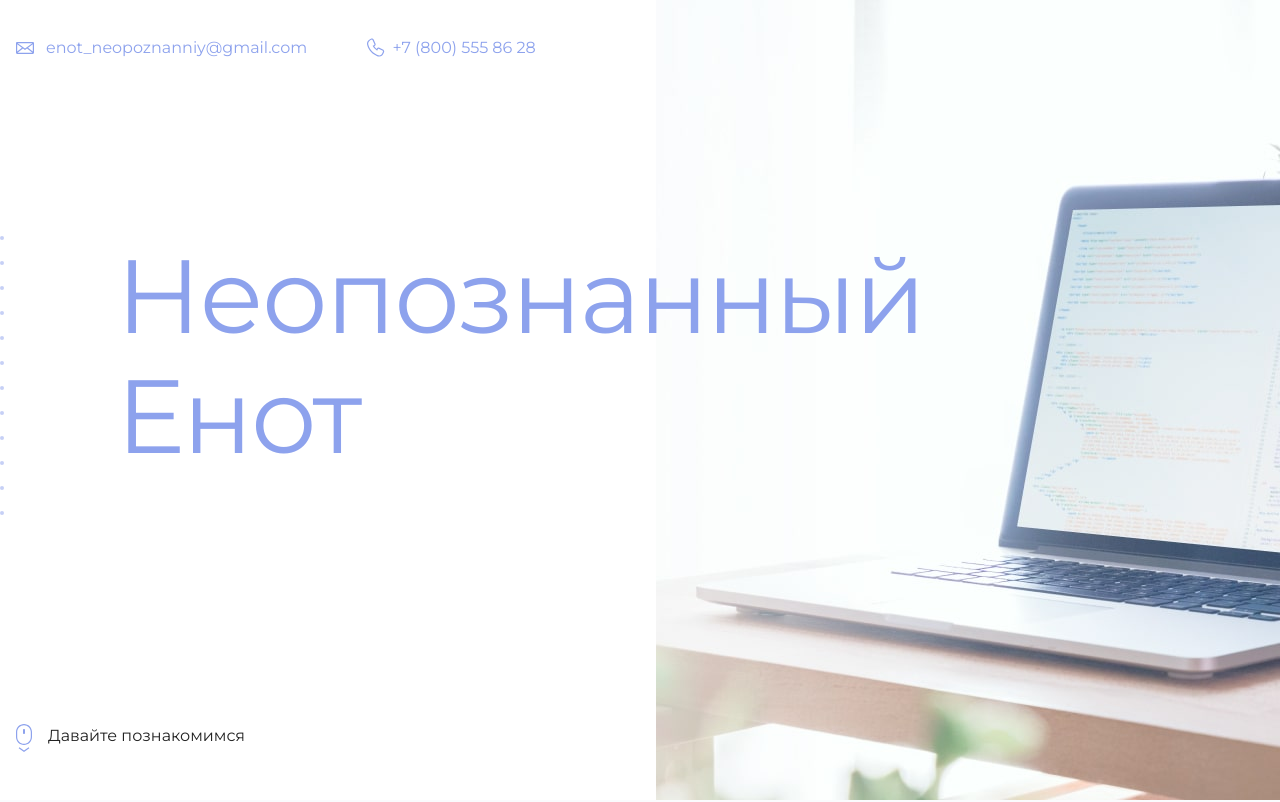
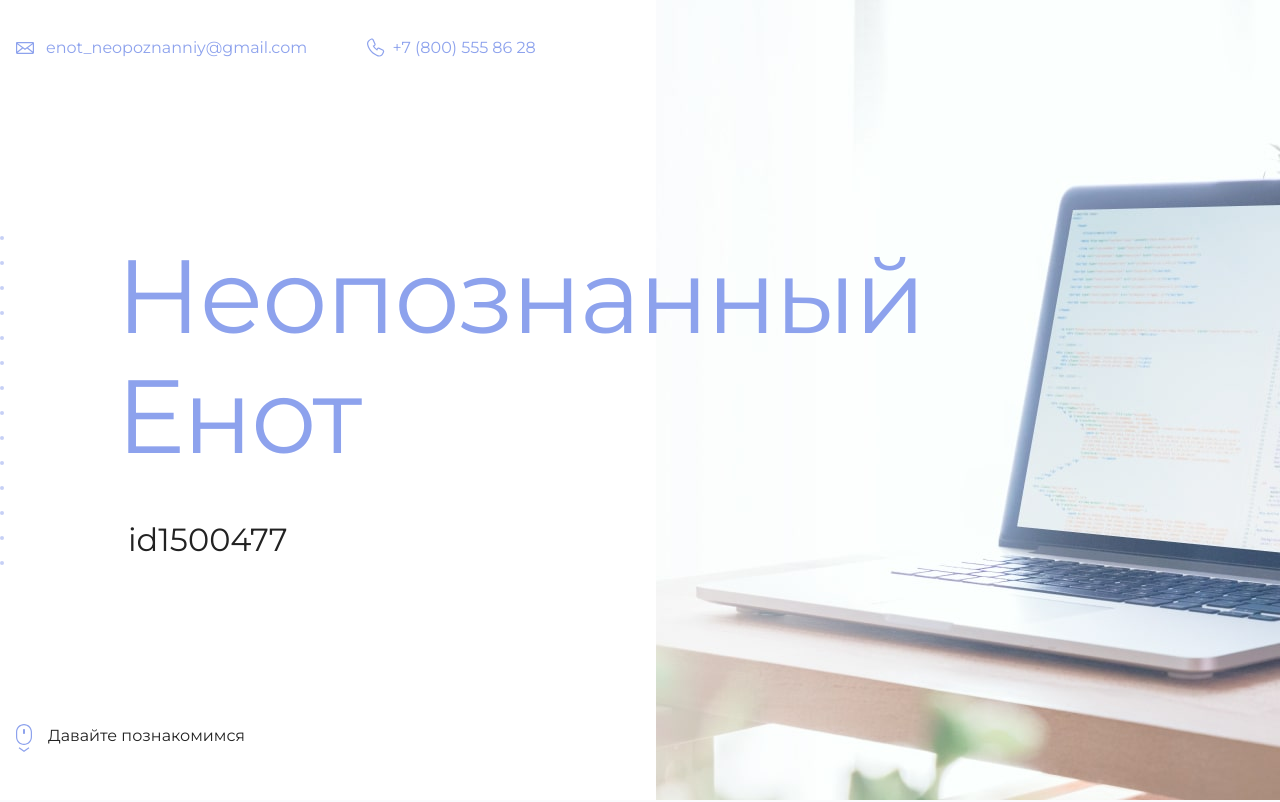
Before and after one commit to artemproninacademy/my-site-new-pronin, a plain HTML site: page index.html in a window 1280 px wide. Shown: the top 802 px of the page. Drawn offline with Linux system fonts and the light colour scheme.

Commit message:
Добавляет Id

```diff
--- a/index.html
+++ b/index.html
@@ -19,7 +19,7 @@
       <section class="hero-image">
         <div class="container">
           <h1 class="heading">Неопознанный Енот</h1>
-          <p><!-- Тут ваш id на сайте Академии --></p>
+          <p>id1500477</p>
         </div>
       </section>
 
```
